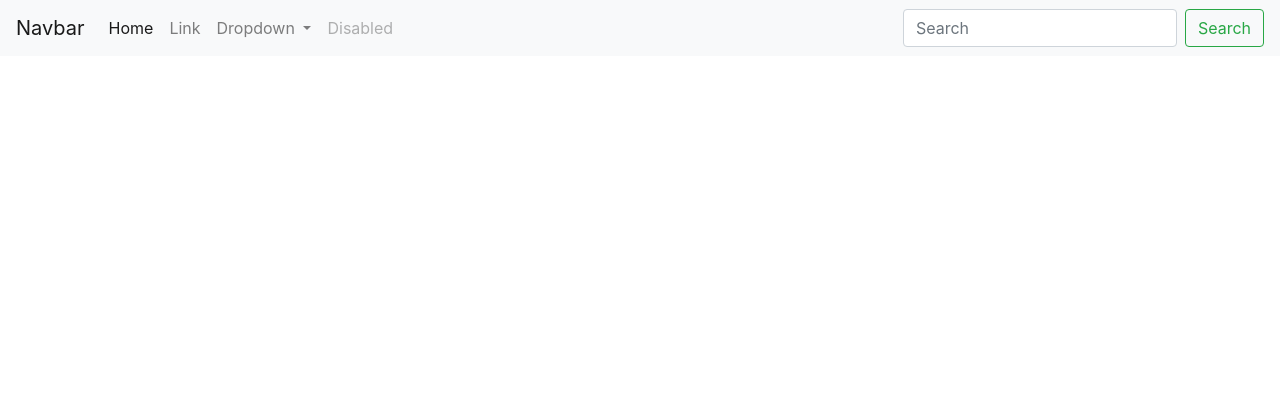
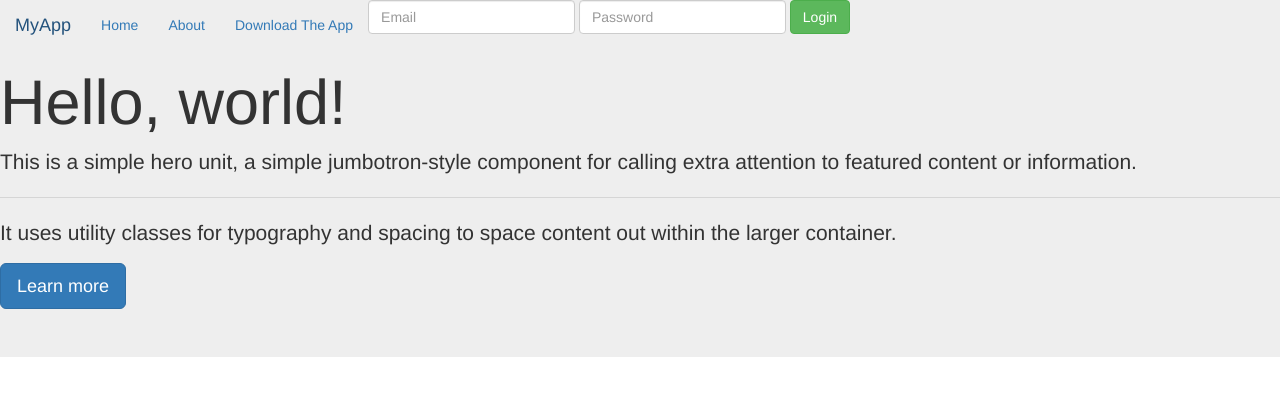
Before and after one commit to AnshKapoor/Edu-Help-App-page, a plain HTML site: page index.html in a window 1280 px wide. Drawn offline with nearby package versions, Linux system fonts and the light colour scheme.

Commit message:
Added jumbtron layout

```diff
--- a/index.html
+++ b/index.html
@@ -20,40 +20,32 @@
   <script src="https://maxcdn.bootstrapcdn.com/bootstrap/4.0.0-alpha.2/js/bootstrap.min.js" integrity="sha384-vZ2WRJMwsjRMW/8U7i6PWi6AlO1L79snBrmgiDpgIWJ82z8eA5lenwvxbMV1PAh7" crossorigin="anonymous"></script>
 
 
-  <nav class="navbar navbar-expand-lg navbar-light bg-light">
-  <a class="navbar-brand" href="#">Navbar</a>
-  <button class="navbar-toggler" type="button" data-toggle="collapse" data-target="#navbarSupportedContent" aria-controls="navbarSupportedContent" aria-expanded="false" aria-label="Toggle navigation">
-    <span class="navbar-toggler-icon"></span>
-  </button>
-
-  <div class="collapse navbar-collapse" id="navbarSupportedContent">
-    <ul class="navbar-nav mr-auto">
-      <li class="nav-item active">
-        <a class="nav-link" href="#">Home <span class="sr-only">(current)</span></a>
+  <nav class="navbar navbar-light bg-faded navbar-fixed-top" id="navbar">
+    <a class="navbar-brand" href="#">MyApp</a>
+    <ul class="nav navbar-nav">
+      <li class="nav-item">
+        <a class="nav-link" href="#jumbotron">Home <span class="sr-only">(current)</span></a>
       </li>
       <li class="nav-item">
-        <a class="nav-link" href="#">Link</a>
-      </li>
-      <li class="nav-item dropdown">
-        <a class="nav-link dropdown-toggle" href="#" id="navbarDropdown" role="button" data-toggle="dropdown" aria-haspopup="true" aria-expanded="false">
-          Dropdown
-        </a>
-        <div class="dropdown-menu" aria-labelledby="navbarDropdown">
-          <a class="dropdown-item" href="#">Action</a>
-          <a class="dropdown-item" href="#">Another action</a>
-          <div class="dropdown-divider"></div>
-          <a class="dropdown-item" href="#">Something else here</a>
-        </div>
+        <a class="nav-link" href="#about">About</a>
       </li>
       <li class="nav-item">
-        <a class="nav-link disabled" href="#">Disabled</a>
+        <a class="nav-link" href="#footer">Download The App</a>
       </li>
     </ul>
-    <form class="form-inline my-2 my-lg-0">
-      <input class="form-control mr-sm-2" type="search" placeholder="Search" aria-label="Search">
-      <button class="btn btn-outline-success my-2 my-sm-0" type="submit">Search</button>
+    <form class="form-inline pull-xs-right">
+      <input class="form-control" type="email" placeholder="Email">
+        <input class="form-control" type="password" placeholder="Password">
+      <button class="btn btn-success" type="submit">Login</button>
     </form>
+  </nav>
+
+  <div class="jumbotron">
+    <h1 class="display-4">Hello, world!</h1>
+    <p class="lead">This is a simple hero unit, a simple jumbotron-style component for calling extra attention to featured content or information.</p>
+    <hr class="my-4">
+    <p>It uses utility classes for typography and spacing to space content out within the larger container.</p>
+    <a class="btn btn-primary btn-lg" href="#" role="button">Learn more</a>
   </div>
-</nav>
 </body>
 </html>
```
